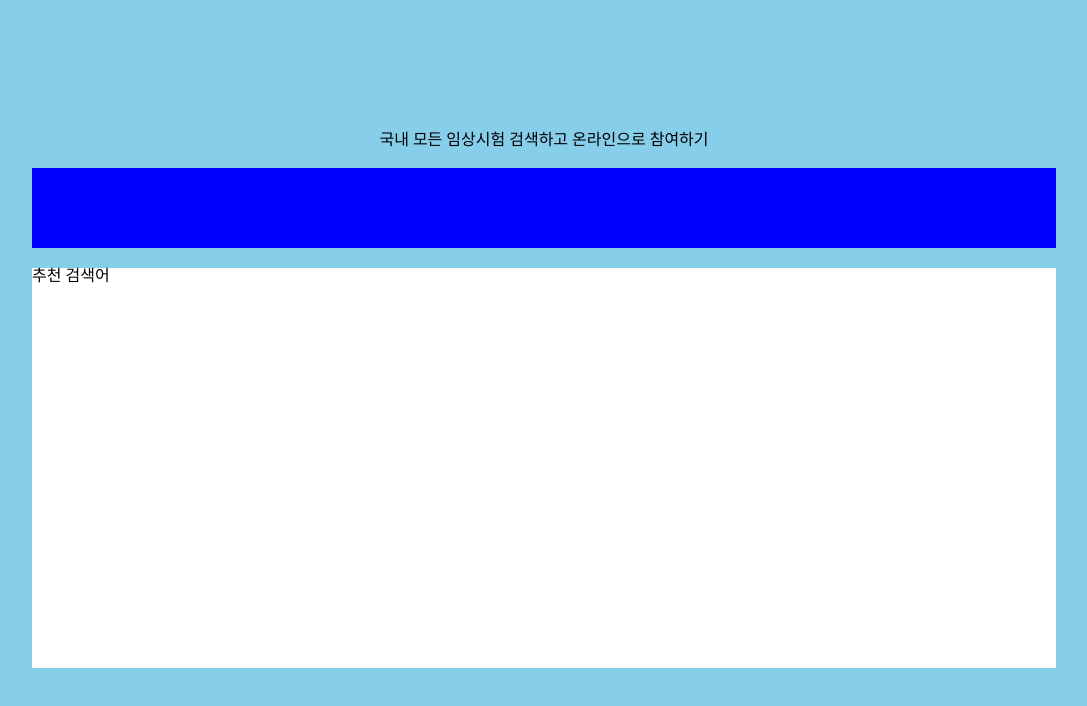
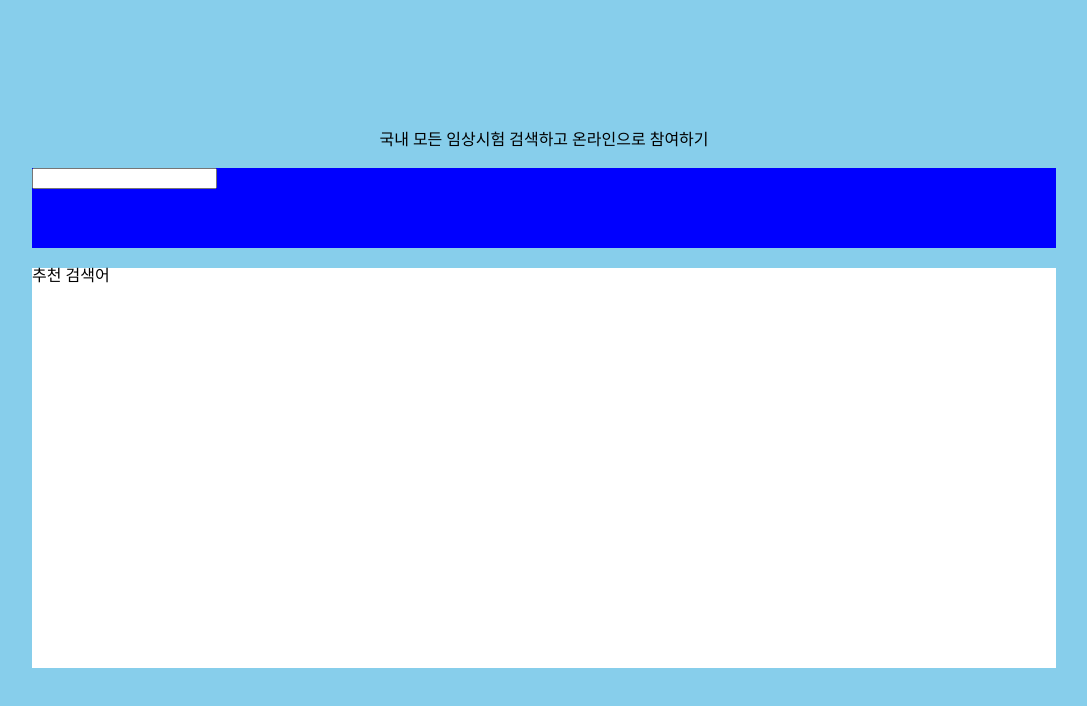
Before and after one commit to wanted-pre-onboarding-team-7/pre-onboarding-8th-3-7, a React (Create React App) app: page / in a window 1280 px wide. Shown: the top 706 px of the page, without its empty margins (96-1183 px from the left). Built offline with nearby package versions, Linux system fonts and the light colour scheme.

Commit message:
feat : 검색 기능 구현 (디바운싱)

```diff
--- /dev/null
+++ b/src/api/index.js
@@ -0,0 +1,8 @@
+import axios from 'axios';
+
+const SICKHOST = `http://localhost:4000/sick`;
+
+export const getSearchSicks = async (query) => {
+  const { data } = await axios.get(`${SICKHOST}?q=${query}`);
+  return data;
+};
--- a/src/components/searchBar/SearchBar.tsx
+++ b/src/components/searchBar/SearchBar.tsx
@@ -1,8 +1,30 @@
 import styles from './SearchBar.module.css';
+import { getSearchSicks } from '../../api/index';
+import { Dispatch, SetStateAction } from 'react';
 
-function SearchBar() {
-  //TODO: 검색창 기능 구현
-  return <div className={styles.container}></div>;
+type TsearchBar = {
+  setSickSearchs: Dispatch<SetStateAction<TsickSearchs>>;
+};
+type TsickSearchs = Tsick[];
+type Tsick = { sickCd: string; sickNm: string };
+
+function SearchBar({ setSickSearchs }: TsearchBar) {
+  let timer: ReturnType<typeof setTimeout>;
+  const debounce = (e: React.ChangeEvent<HTMLInputElement>) => {
+    if (timer) {
+      clearTimeout(timer); // 0.5초 미만으로 입력이 주어질 경우 해당 timer를 clear(없앤다)한다.
+    }
+    timer = setTimeout(async () => {
+      const searchSicks = await getSearchSicks(e.target.value);
+      setSickSearchs(searchSicks);
+    }, 500);
+  };
+
+  return (
+    <div className={styles.container}>
+      <input type="text" onChange={debounce} />
+    </div>
+  );
 }
 
 export default SearchBar;
--- a/src/components/searchResult/SearchResult.tsx
+++ b/src/components/searchResult/SearchResult.tsx
@@ -1,10 +1,18 @@
 import styles from './SearchResult.module.css';
 
-function SearchResult() {
-  //TODO: 검색 결과 기능 구현
+type TsearchResult = {
+  sickSearchs: TsickSearchs;
+};
+type TsickSearchs = Tsick[];
+type Tsick = { sickCd: string; sickNm: string };
+
+function SearchResult({ sickSearchs }: TsearchResult) {
   return (
     <div className={styles.container}>
       <span>추천 검색어</span>
+      {sickSearchs.map(({ sickCd, sickNm }) => (
+        <div key={sickCd}>{sickNm}</div>
+      ))}
     </div>
   );
 }
--- a/src/pages/Home.tsx
+++ b/src/pages/Home.tsx
@@ -1,13 +1,18 @@
 import styles from './Home.module.css';
 import SearchBar from '../components/searchBar/SearchBar';
 import SearchResult from '../components/searchResult/SearchResult';
+import { useState } from 'react';
+
+type TsickSearchs = Tsick[];
+type Tsick = { sickCd: string; sickNm: string };
 
 function Home() {
+  const [sickSearchs, setSickSearchs] = useState<TsickSearchs>([]);
   return (
     <div className={styles.container}>
       <span>국내 모든 임상시험 검색하고 온라인으로 참여하기</span>
-      <SearchBar />
-      <SearchResult />
+      <SearchBar setSickSearchs={setSickSearchs} />
+      <SearchResult sickSearchs={sickSearchs} />
     </div>
   );
 }
```
